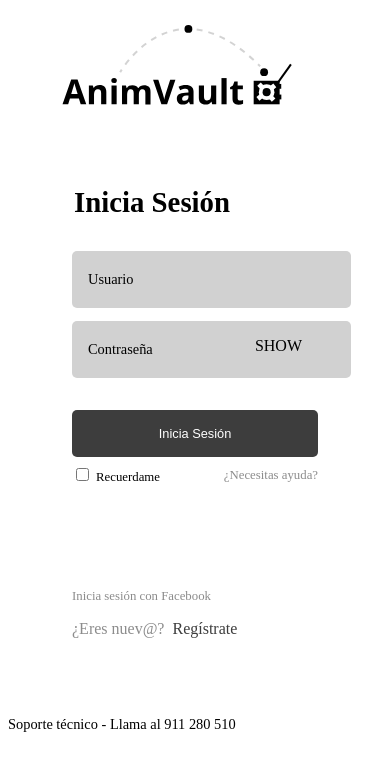
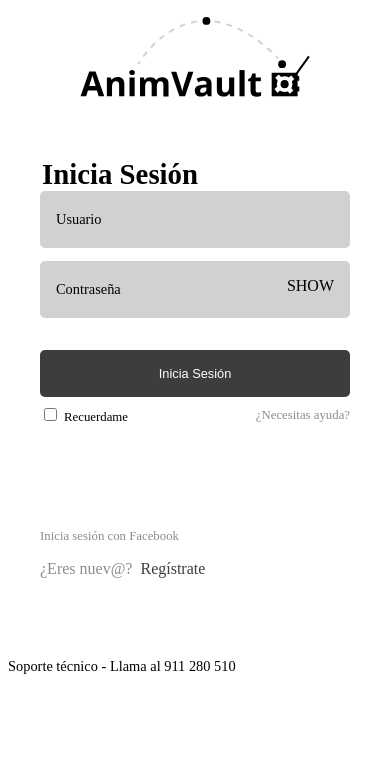
Before and after one commit to pepales/PracticaWeb, a plain HTML site: page index.html in a window 390 px wide. Drawn offline with Linux system fonts and the light colour scheme; a web font is replaced by a local one.

Commit message:
Ajustando login para evitar que los campos sean grandes

```diff
--- a/css/main.css
+++ b/css/main.css
@@ -51,11 +51,21 @@ no se haga el logo más grande de lo necesario */
     }
   }
 
+  @media only all and (min-width: 300px) and (max-width: 767px){
+    .encabezado img {
+        max-width: 300px;
+        margin-left: auto;
+        margin-right: auto;
+        display: block;
+      }
+
+  }
+
   @media only all and (min-width: 768px) {
     .formulario-inicio {
       background-color: rgba(255, 255, 255, 0.75);
       max-width: 450px;
-      margin: 3rem auto 4rem auto;
+      margin: 3rem auto 8rem auto;
       padding: 2rem 4rem;
       border-radius: 10px;
     }
@@ -63,19 +73,17 @@ no se haga el logo más grande de lo necesario */
 
   @media only all and (max-width: 767px) {
     .formulario-inicio {
-      background-color: rgba(255, 255, 255, 0.75);
-      /* max-width: 450px; */
-      margin-right: auto;
-      padding: 2rem 4rem;
-      /* border-radius: 10px; */
+        background-color: rgba(255, 255, 255, 0.75);
+        max-width: 450px;
+        margin: 3em auto;
+        padding: 0 2em;
     }
-  }
+}
 
   form legend {
     color: black;
     font-size: 1.8rem;
     font-weight: bold;
-    margin: 2rem 0;
   }
 
   form .campo {
```
